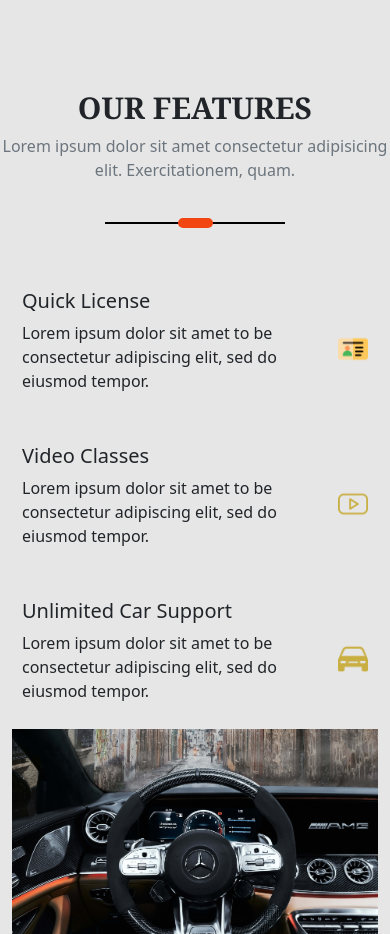
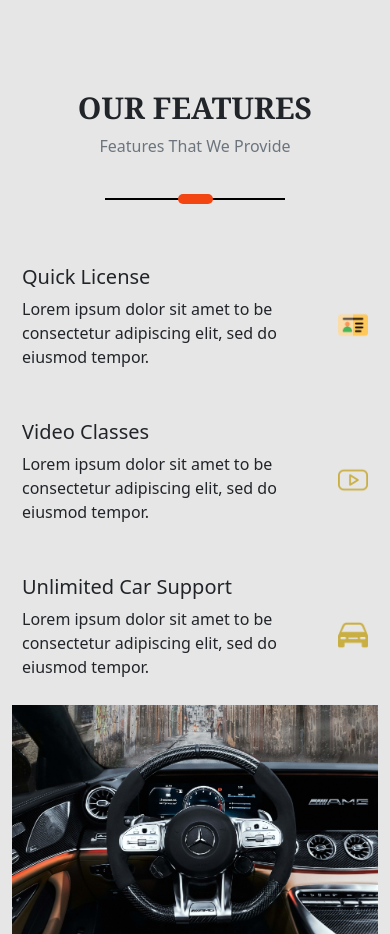
Before and after one commit to ashrafulislampro/Driving-School-Client-side, a React (Create React App) app: page / in a window 390 px wide. Shown: the part 880-1814 px from the top of the page. Built offline with nearby package versions, Linux system fonts and the light colour scheme; no server answers.

Commit message:
home page responsive is done

```diff
--- a/src/Pages/Home/Features/Features.js
+++ b/src/Pages/Home/Features/Features.js
@@ -13,8 +13,7 @@ const Features = () => {
         <div className="feature_text_content text-center">
           <h2 className="heading_text">OUR FEATURES</h2>
           <p className="text-secondary">
-            Lorem ipsum dolor sit amet consectetur adipisicing elit.
-            Exercitationem, quam.
+             Features That We Provide
           </p>
           <div className="heading_separator">
             <div className="separator_line"></div>
--- a/src/Pages/Home/Price/Price.css
+++ b/src/Pages/Home/Price/Price.css
@@ -35,6 +35,9 @@
 }
 .card_content:hover{
           background: rgb(182, 182, 182);
+}
+.price_content{
+          margin: 50px 0;
 }
 @media screen and (max-width: 1300px){
           .card_content{
```
